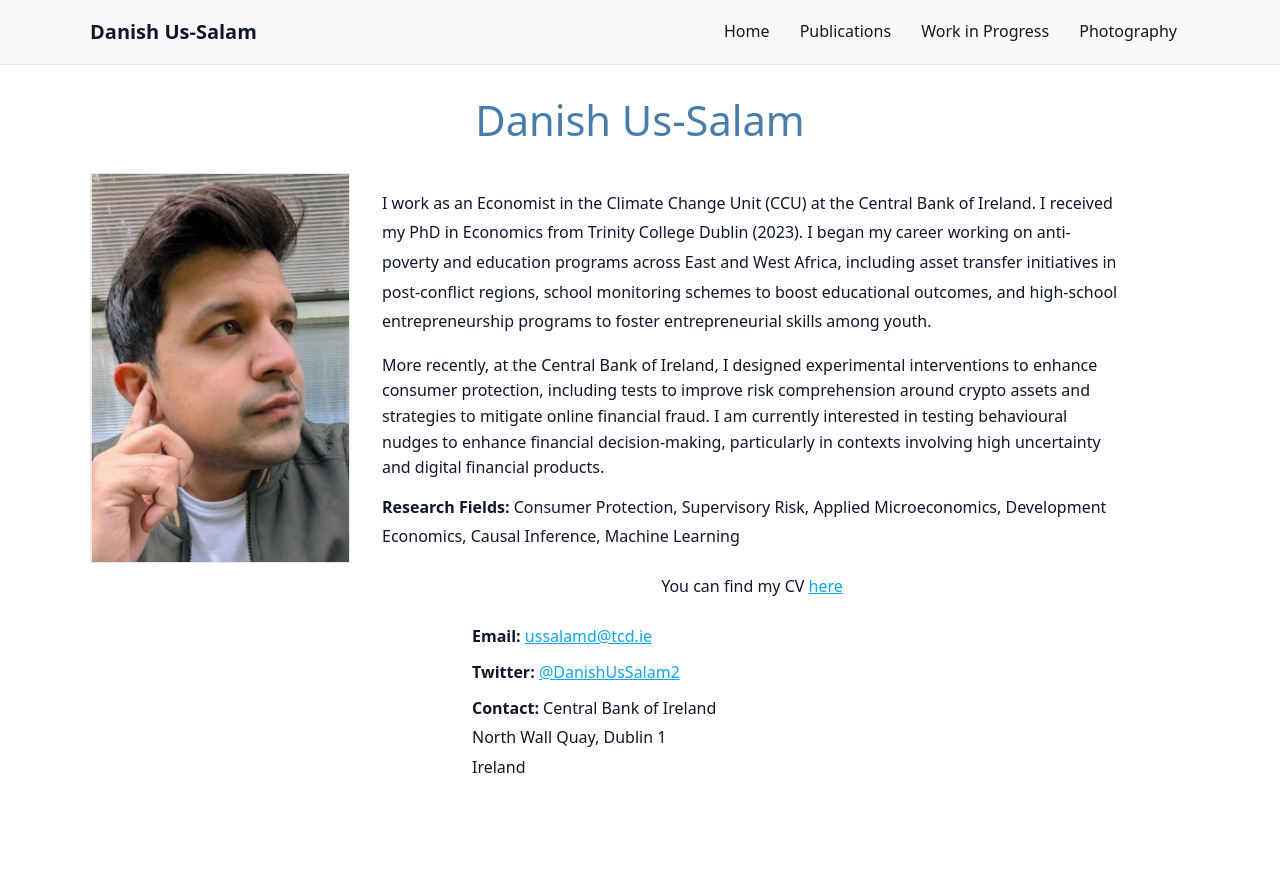
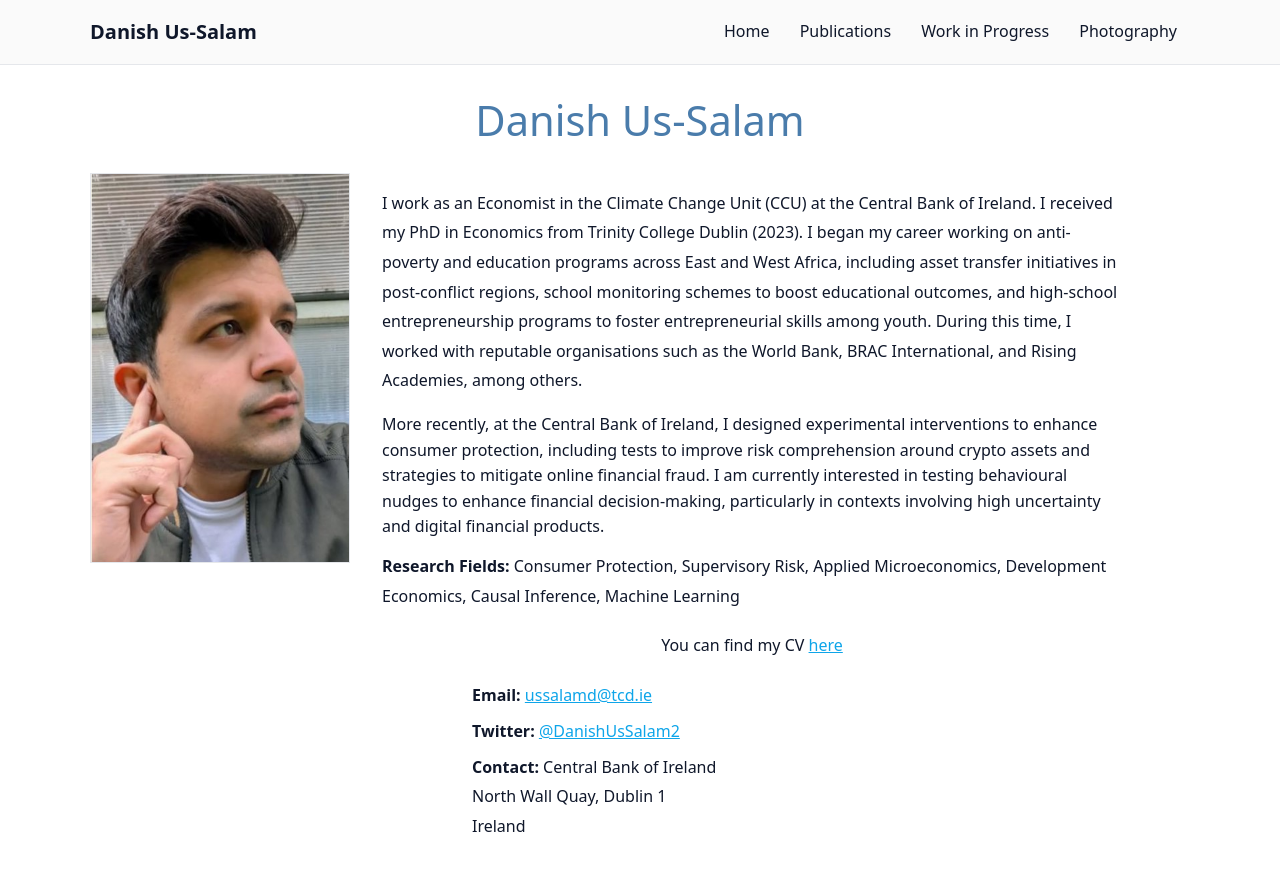
Before and after one commit to danishussalam/danishussalam.github.io, a Jekyll site: the page built from index.md, in a window 1280 px wide. Shown: the top 871 px of the page. Built offline with Jekyll 4.4.1, drawn with Linux system fonts in a browser that asks for light colours.

Commit message:
Update index.md

```diff
--- a/index.md
+++ b/index.md
@@ -11,7 +11,7 @@ title: "Home"
   </div>
   <div class="bio">
     <p>
-I work as an Economist in the Climate Change Unit (CCU) at the Central Bank of Ireland. I received my PhD in Economics from Trinity College Dublin (2023). I began my career working on anti-poverty and education programs across East and West Africa, including asset transfer initiatives in post-conflict regions, school monitoring schemes to boost educational outcomes, and high-school entrepreneurship programs to foster entrepreneurial skills among youth.
+I work as an Economist in the Climate Change Unit (CCU) at the Central Bank of Ireland. I received my PhD in Economics from Trinity College Dublin (2023). I began my career working on anti-poverty and education programs across East and West Africa, including asset transfer initiatives in post-conflict regions, school monitoring schemes to boost educational outcomes, and high-school entrepreneurship programs to foster entrepreneurial skills among youth. During this time, I worked with reputable organisations such as the World Bank, BRAC International, and Rising Academies, among others.
 
     </p>
 More recently, at the Central Bank of Ireland, I designed experimental interventions to enhance consumer protection, including tests to improve risk comprehension around crypto assets and strategies to mitigate online financial fraud. I am currently interested in testing behavioural nudges to enhance financial decision-making, particularly in contexts involving high uncertainty and digital financial products.
```
